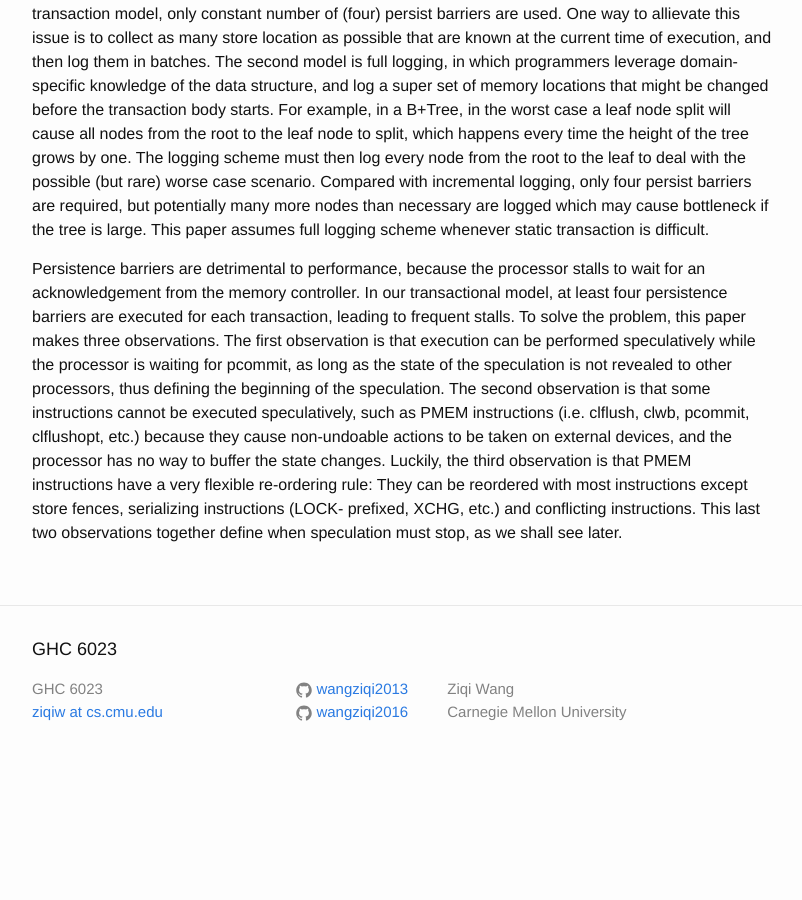
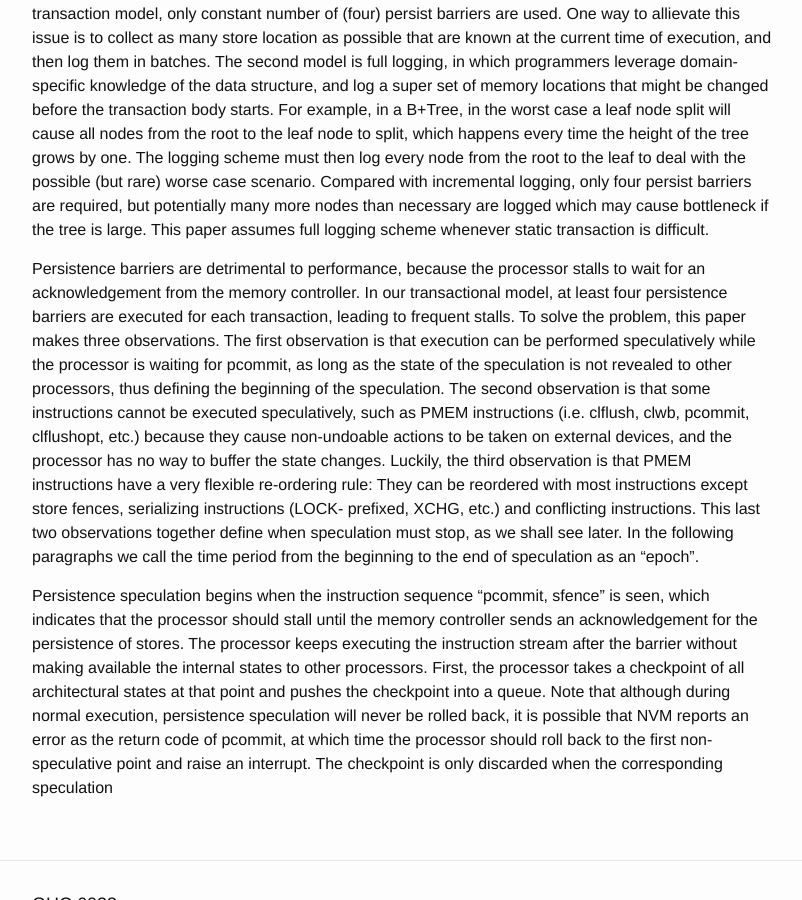
Before and after one commit to wangziqi2013/wangziqi2013.github.io, a Jekyll site: the page built from _posts/2019-02-19-Hiding-the-Long-Latency-of-Persist-Barrier-Using-Speculative-Exec.markdown, in a window 1280 px wide and 900 px high, scrolled down 1216 px. Shown: the whole window, without its empty margins (238-1040 px from the left). Built offline with Jekyll 4.4.1, drawn with Linux system fonts in a browser that asks for light colours; before the commit the page ends 1999 px from its top, so only the background shows below that.

Commit message:
Working on speculation

```diff
--- a/_posts/2019-02-19-Hiding-the-Long-Latency-of-Persist-Barrier-Using-Speculative-Exec.markdown
+++ b/_posts/2019-02-19-Hiding-the-Long-Latency-of-Persist-Barrier-Using-Speculative-Exec.markdown
@@ -60,4 +60,12 @@ clflushopt, etc.) because they cause non-undoable actions to be taken on externa
 way to buffer the state changes. Luckily, the third observation is that PMEM instructions have a very flexible re-ordering
 rule: They can be reordered with most instructions except store fences, serializing instructions (LOCK- prefixed, XCHG,
 etc.) and conflicting instructions. This last two observations together define when speculation must stop, as we shall
-see later.
+see later. In the following paragraphs we call the time period from the beginning to the end of speculation as an "epoch".
+
+Persistence speculation begins when the instruction sequence "pcommit, sfence" is seen, which indicates that the processor
+should stall until the memory controller sends an acknowledgement for the persistence of stores. The processor keeps executing
+the instruction stream after the barrier without making available the internal states to other processors. First, the
+processor takes a checkpoint of all architectural states at that point and pushes the checkpoint into a queue. Note that
+although during normal execution, persistence speculation will never be rolled back, it is possible that NVM reports an
+error as the return code of pcommit, at which time the processor should roll back to the first non-speculative point and
+raise an interrupt. The checkpoint is only discarded when the corresponding speculation
```
